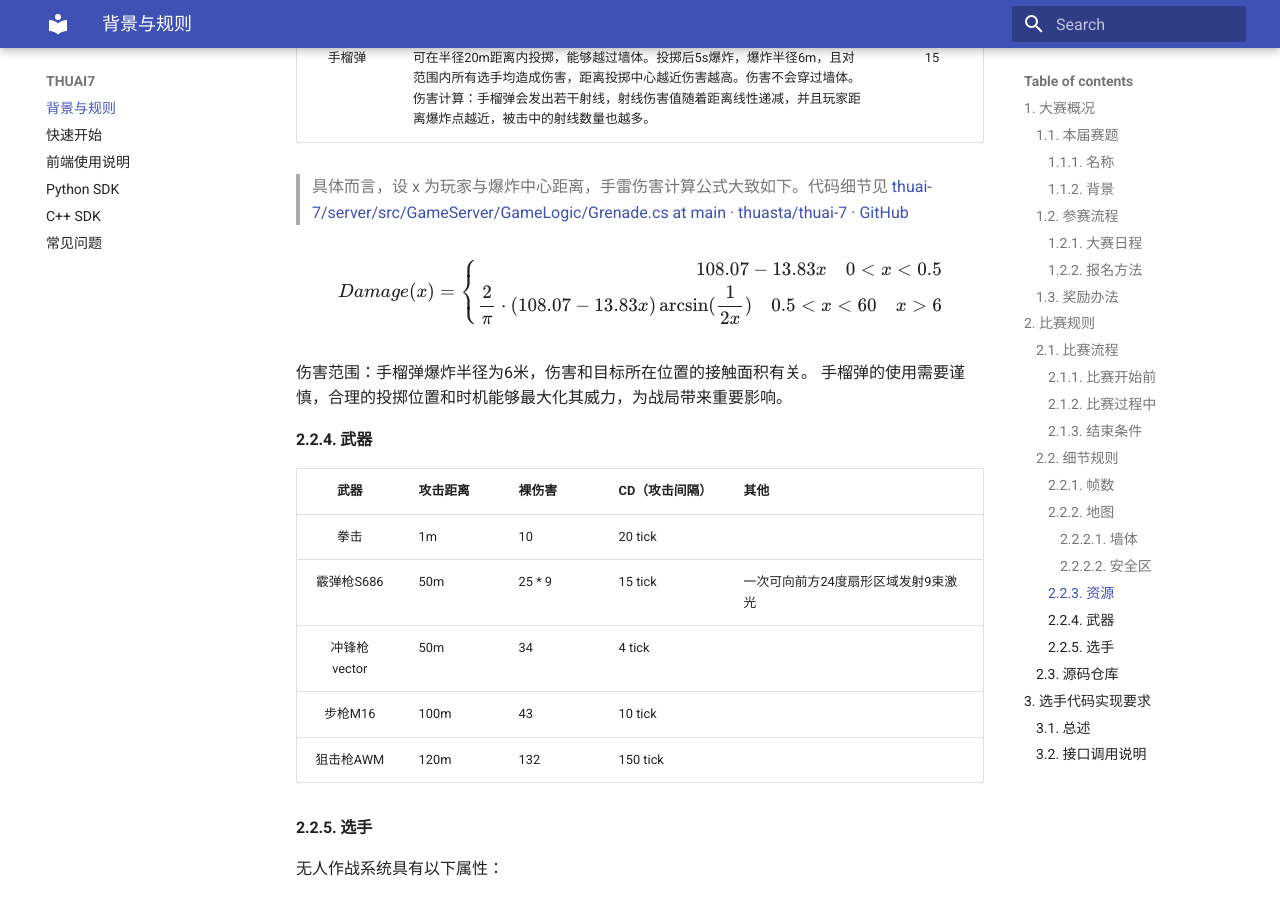
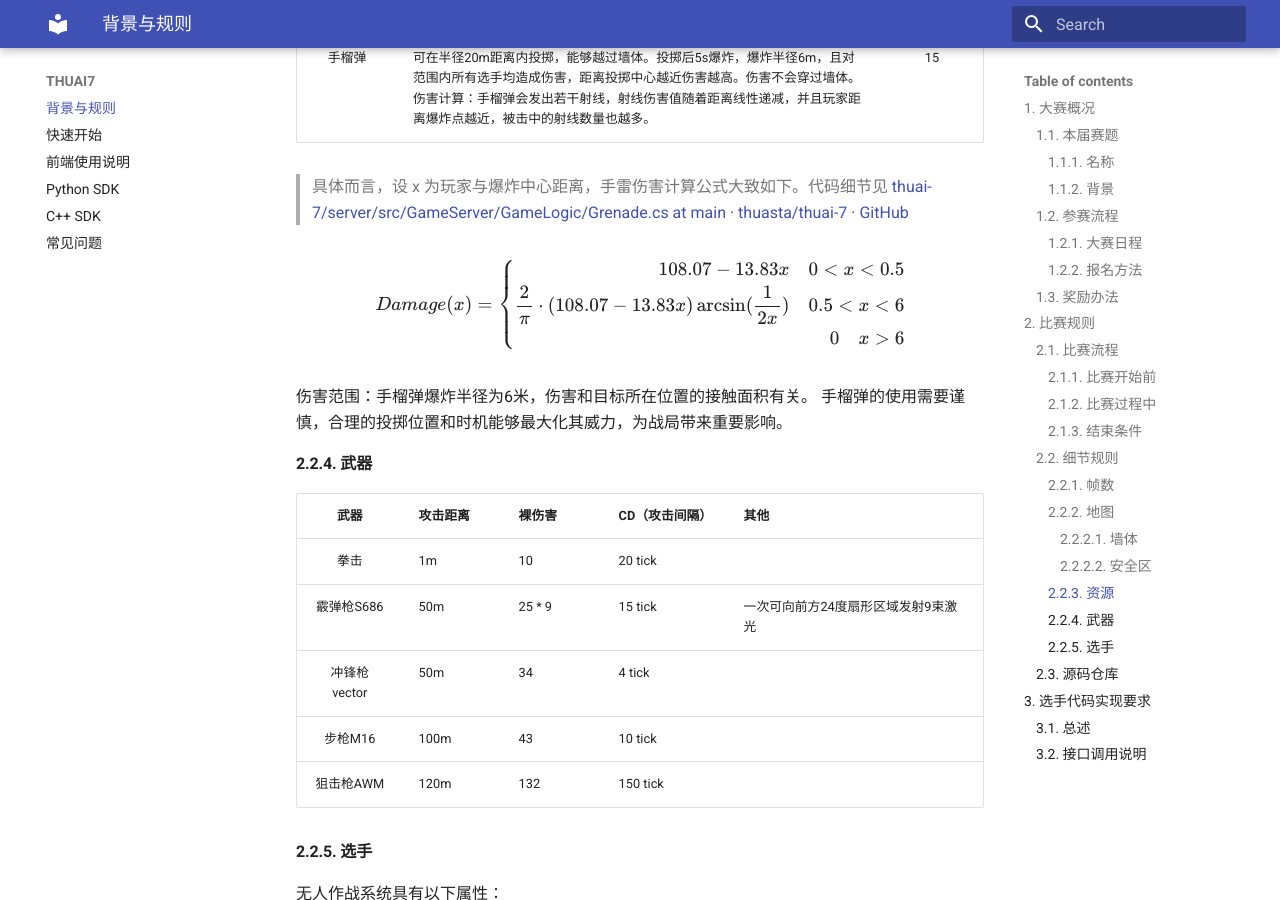
Before and after one commit to thuasta/thuai-7, an MkDocs documentation site: the page built from docs/index.md, in a window 1280 px wide and 900 px high, scrolled down 4065 px. Built offline with MkDocs 1.6.1 and Material for MkDocs 9.7.7, drawn with Linux system fonts in a browser that asks for light colours.

```diff
--- a/docs/index.md
+++ b/docs/index.md
@@ -111,7 +111,7 @@ $$
 Damage(x)=\left\{
 	\begin{aligned}
 	108.07-13.83x \quad 0<x<0.5\\
-	\frac{2}{\pi}\cdot (108.07-13.83x)\arcsin (\frac{1}{2x}) \quad 0.5<x<6
+	\frac{2}{\pi}\cdot (108.07-13.83x)\arcsin (\frac{1}{2x}) \quad 0.5<x<6 \\
  	0 \quad x>6
 	\end{aligned}
 	\right
```
